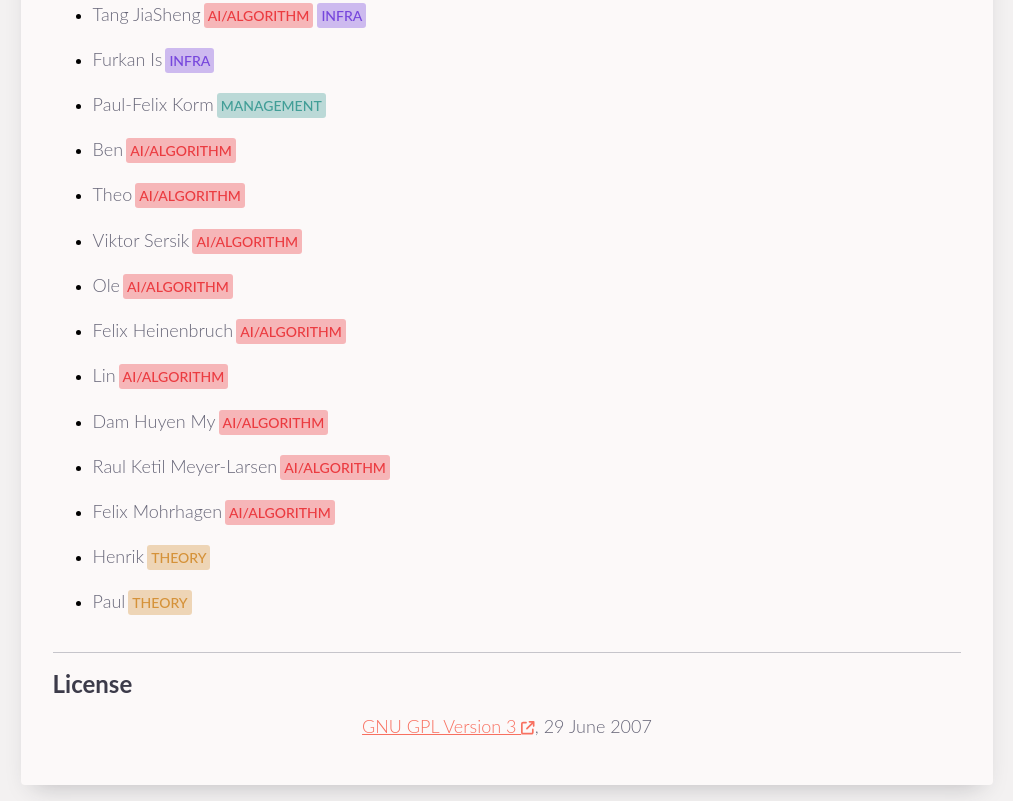
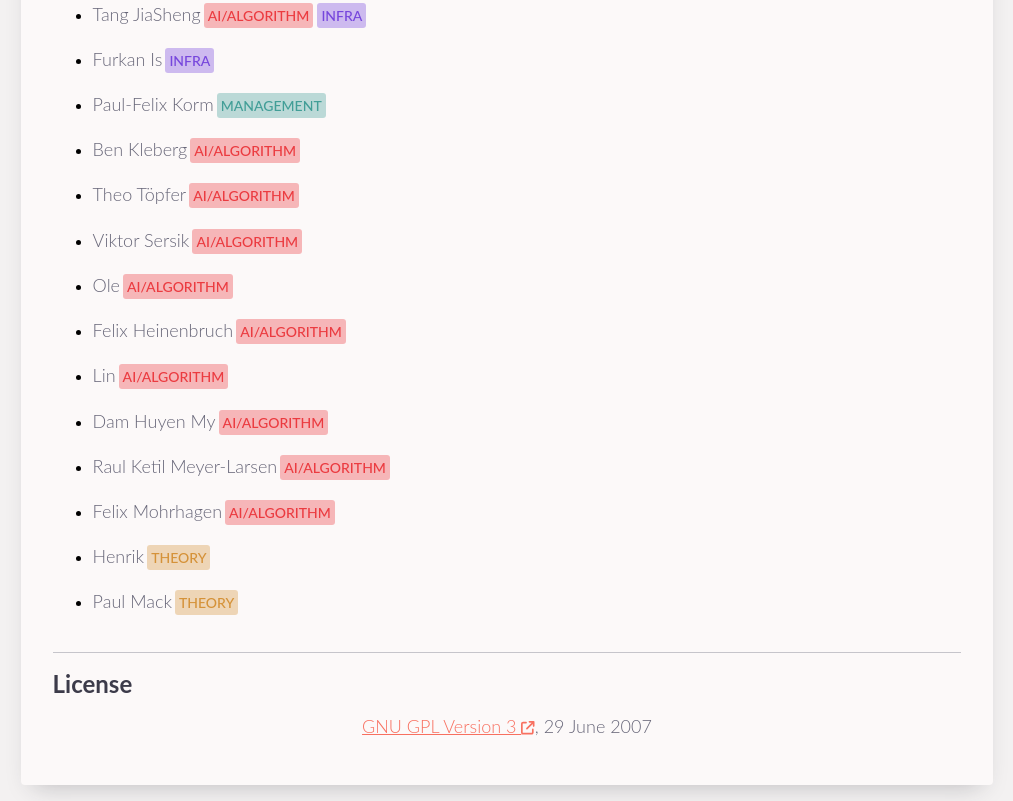
Before and after one commit to clk1006/teris, a Next.js app: page /docs in a window 1280 px wide. Shown: the part 2080-2881 px from the top of the page, without its empty margins (133-1146 px from the left). Built offline with nearby package versions, Linux system fonts and the light colour scheme.

Commit message:
updated names

```diff
--- a/pages/docs/index.js
+++ b/pages/docs/index.js
@@ -179,10 +179,10 @@ export default function Docs() {
                                 <RoleBadge role="management" name="Paul-Felix Korm"/>
                             </li>
                             <li>
-                                <RoleBadge role="ai" name="Ben"/>
+                                <RoleBadge role="ai" name="Ben Kleberg"/>
                             </li>
                             <li>
-                                <RoleBadge role="ai" name="Theo"/>
+                                <RoleBadge role="ai" name="Theo Töpfer"/>
                             </li>
                             <li>
                                 <RoleBadge role="ai" name="Viktor Sersik"/>
@@ -209,7 +209,7 @@ export default function Docs() {
                                 <RoleBadge role="theory" name="Henrik"/>
                             </li>
                             <li>
-                                <RoleBadge role="theory" name="Paul"/>
+                                <RoleBadge role="theory" name="Paul Mack"/>
                             </li>
                         </ul>
 
```
